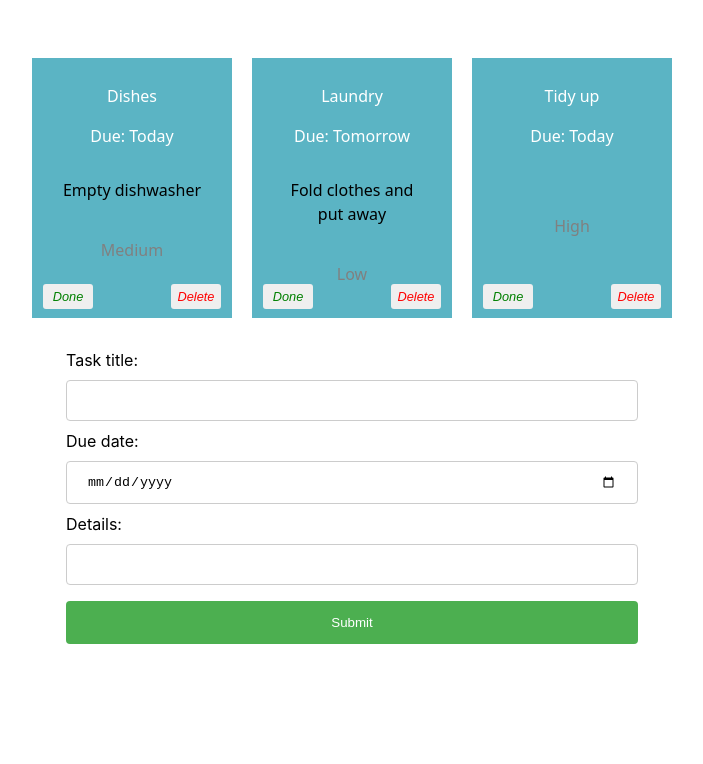
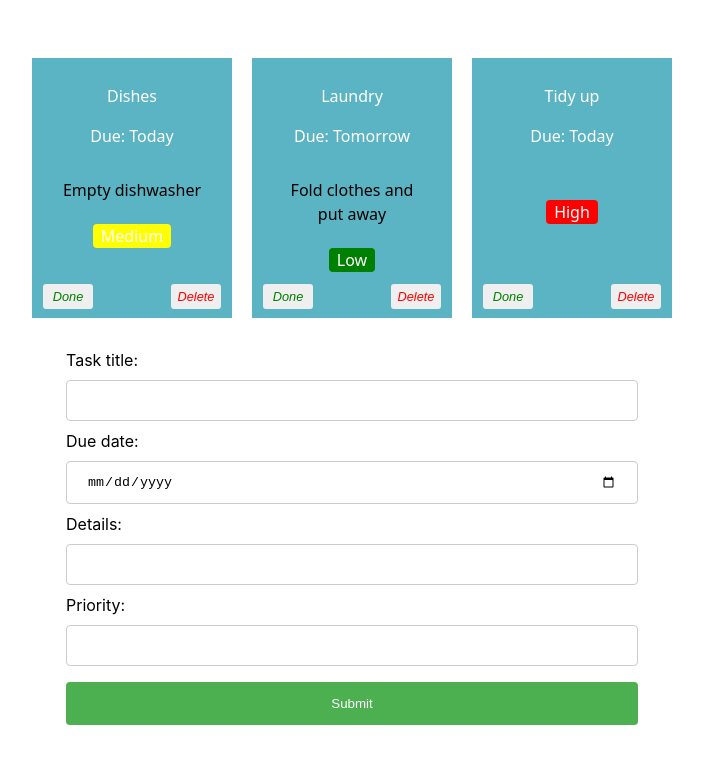
Before and after one commit to Dpazdniakova/react-basics-labs, a React (Vite) app in the folder react_project/: page / in a window 1280 px wide. Shown: the top 764 px of the page, without its empty margins (288-991 px from the left). Built offline with nearby package versions, Linux system fonts and the light colour scheme.

Commit message:
Lab 2b - Done

```diff
--- a/react_project/src/App.css
+++ b/react_project/src/App.css
@@ -47,10 +47,10 @@
 
 .priority {
    text-align: center;
-  color: gray;
-  padding: 14px 20px;
-  margin: 8px 0;
-  border: none;
+  display: inline-block;
+  width: fit-content;
+  padding: 0px 8px;
+  margin: 0;
   border-radius: 4px;
 }
 
--- a/react_project/src/App.jsx
+++ b/react_project/src/App.jsx
@@ -16,7 +16,8 @@
     const [ formState, setFormState ] = useState({
     title: "",
     description: "",
-    deadline: ""
+    deadline: "",
+    priority: ""
   });
 
     const formChangeHandler = (event) => {
@@ -32,6 +33,9 @@
       case "deadline":
           form.deadline = event.target.value;
           break;
+      case "priority":
+        form.priority = event.target.value;
+           break;
       default:
           form = formState;
     }
--- a/react_project/src/components/Form.jsx
+++ b/react_project/src/components/Form.jsx
@@ -17,6 +17,11 @@
             Details:
             <input type="text" name="description" onChange={(event) => props.change(event)}/>
         </label>
+        <br />
+         <label>
+            Priority:
+            <input type="text" name="priority" onChange={(event) => props.change(event)}/>
+        </label>
         <input type="submit" value="Submit" />
         </form>
     </div>
--- a/react_project/src/components/Task.jsx
+++ b/react_project/src/components/Task.jsx
@@ -5,7 +5,14 @@
          <p className="title">{props.title}</p>
          <p>Due: {props.deadline}</p>
          <p className="description">{props.description}</p>
-         <p className="priority">{props.priority}</p>
+         <p
+            className="priority"
+            style={{
+                backgroundColor: props.priority === 'High' ? 'red' : props.priority === 'Medium' ? 'yellow' : 'green'
+            }}
+         >
+            {props.priority}
+         </p>
          <button onClick={props.markDone} className='doneButton'>Done</button>
          <button className='deleteButton' onClick={props.deleteTask}>Delete</button>
 
```
